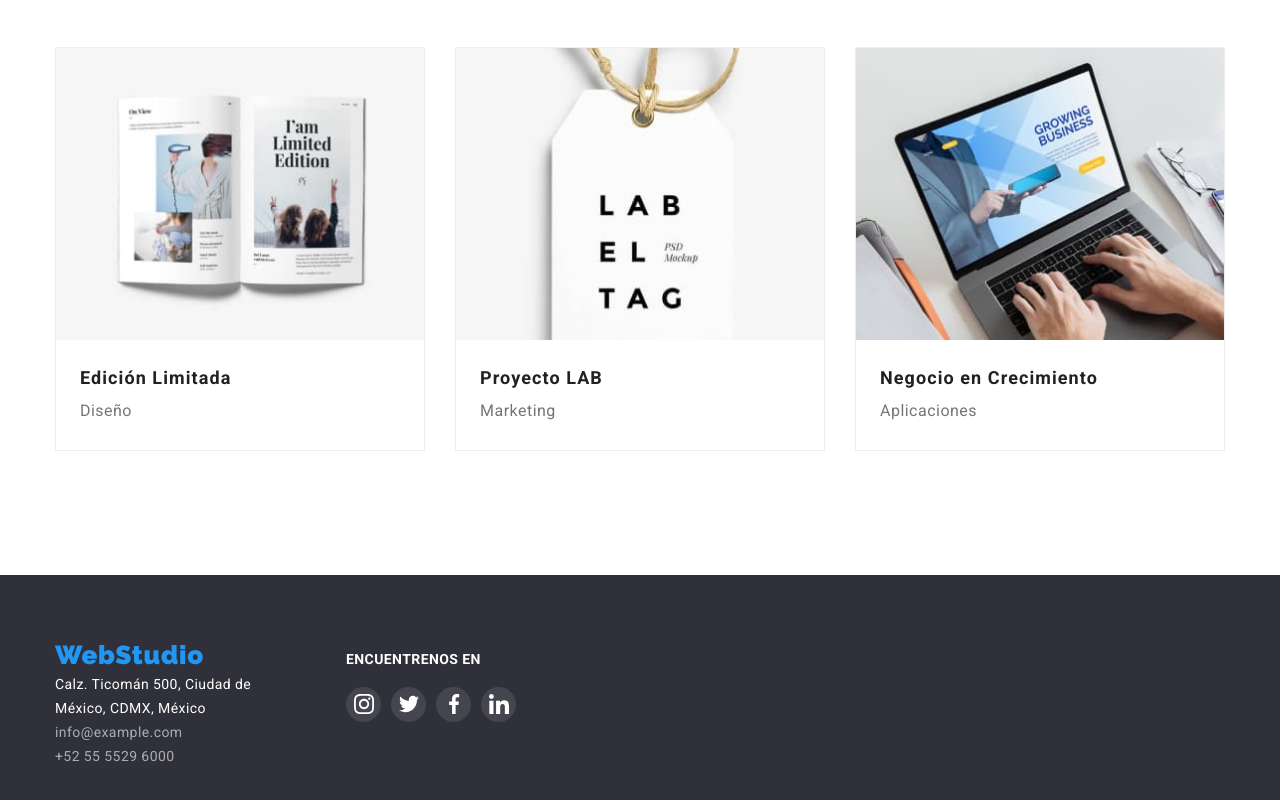
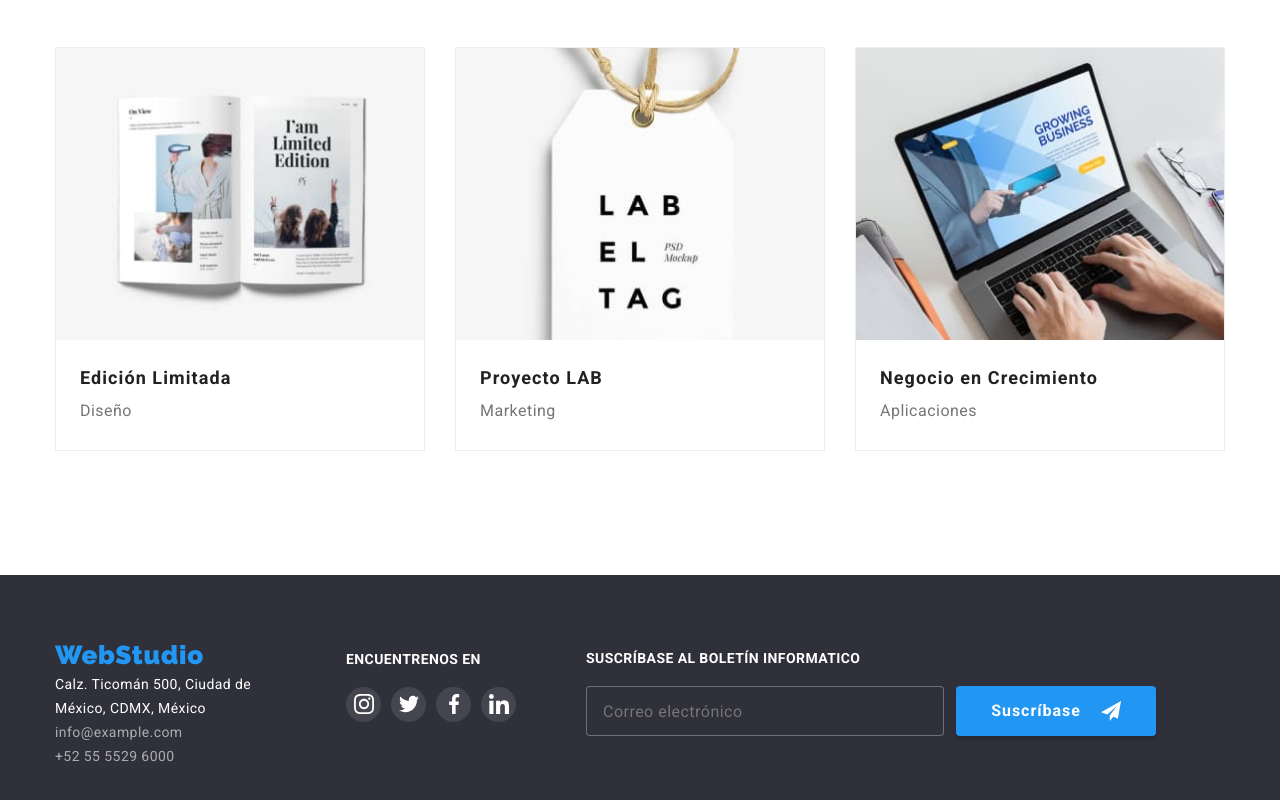
Before and after one commit to MpBolanos/goit-markup-hw-06, a plain HTML site: page portfolio.html in a window 1280 px wide. Shown: the part 1144-1944 px from the top of the page. Drawn offline with nearby package versions, Linux system fonts and the light colour scheme.

Commit message:
Se edito el footer en portfolio.html y el label del checkbox en la ventana modal de index.html

```diff
--- a/css/styles.css
+++ b/css/styles.css
@@ -807,10 +807,11 @@ li.social-networks-item:hover svg {
 }
 
 .footer-btn {
+  display: flex;
+  align-items: center;
+  justify-content: center;
   width: 200px;
   height: 50px;
-  left: 1185px;
-  top: 2787px;
 
   background: var(--accent-color);
   box-shadow: 0px 4px 4px rgba(0, 0, 0, 0.15);
@@ -819,7 +820,6 @@ li.social-networks-item:hover svg {
   font-weight: 700;
   font-size: 16px;
   line-height: 30px;
-
   letter-spacing: 0.06em;
 
   color: var(--primary-background-color);
--- a/portfolio.html
+++ b/portfolio.html
@@ -341,6 +341,31 @@
             </li>
           </ul>
         </div>
+
+        <div class="footer-container-suscribe">
+          <p></p>
+          <form action="" class="footer-form">
+            <label for="mail" class="footer-label-suscribe"
+              >SUSCRÍBASE AL BOLETÍN INFORMATICO</label
+            >
+            <div class="footer-container-send">
+              <input
+                type="email"
+                class="form-input-footer"
+                name="mail"
+                id="mail"
+                placeholder="Correo electrónico"
+                required
+              />
+              <button type="submit" class="footer-btn">
+                Suscríbase
+                <svg class="form-footer-icon" width="20" height="20">
+                  <use href="./images/icons.svg#icon-suscribe"></use>
+                </svg>
+              </button>
+            </div>
+          </form>
+        </div>
       </div>
     </footer>
   </body>
```
Also changed, not shown: index.html (+2 -3 lines).
